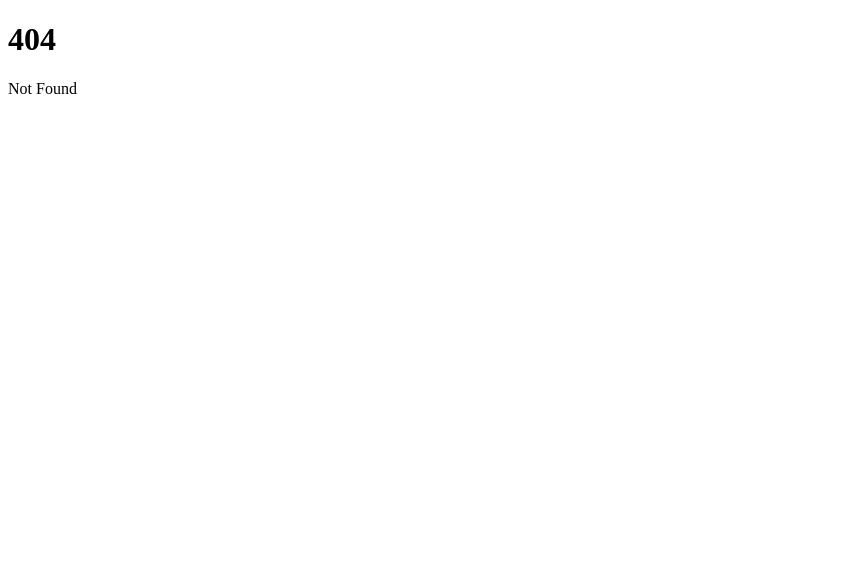
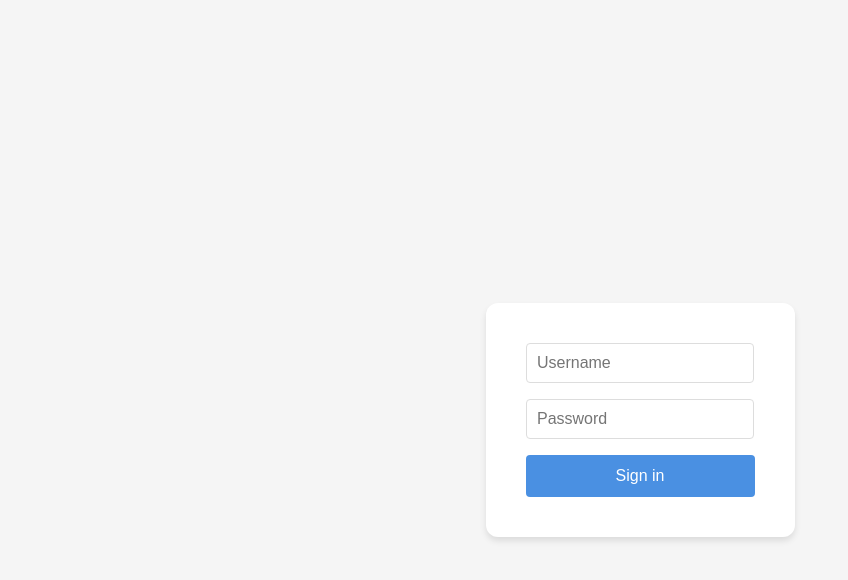
Before and after one commit to lukejameson/hedgerow.gg, a SvelteKit app: page /dev-login in a window 1280 px wide. Before the commit this address had no page. Shown: the top 580 px of the page, without its empty margins (0-848 px from the left). Built offline with nearby package versions, Linux system fonts and the light colour scheme.

Commit message:
Add login middle war for dev

```diff
--- a/src/hooks.server.js
+++ b/src/hooks.server.js
@@ -1,5 +1,22 @@
+import { ENVIRONMENT } from '$env/static/private';
+
 /** @type {import('@sveltejs/kit').Handle} */
 export async function handle({ event, resolve }) {
+    if (ENVIRONMENT === 'development') {
+        const isLoginPage = event.url.pathname === '/dev-login';
+
+        if (!isLoginPage && !event.url.pathname.startsWith('/dev-login-api')) {
+            const sessionCookie = event.cookies.get('dev_session');
+            if (!sessionCookie || sessionCookie !== 'authenticated') {
+                return new Response(null, {
+                    status: 302,
+                    headers: { Location: '/dev-login' }
+                });
+            }
+        }
+    }
+
+
 	const response = await resolve(event);
 	const headers = new Headers(response.headers);
 	const path = event.url.pathname;
@@ -31,6 +48,7 @@ export async function handle({ event, resolve }) {
 		}
 	}
 
+
 	return new Response(response.body, {
 		status: response.status,
 		headers
--- a/src/routes/+page.svelte
+++ b/src/routes/+page.svelte
@@ -12,4 +12,5 @@
 		<div class="progress"></div>
 	</div>
 	<p>Expected completion: Coming Soon</p>
+
 </div>
--- /dev/null
+++ b/src/routes/dev-login/+page.server.js
@@ -0,0 +1,27 @@
+import { DEV_PASSWORD, DEV_USERNAME, ENVIRONMENT } from '$env/static/private';
+import { redirect } from '@sveltejs/kit';
+
+export const actions = {
+  default: async ({ request, cookies }) => {
+    const data = await request.formData();
+    const username = data.get('username');
+    const password = data.get('password');
+
+    if (username === DEV_USERNAME && password === DEV_PASSWORD) {
+      cookies.set('dev_session', 'authenticated', {
+        path: '/',
+        httpOnly: true,
+        secure: true,
+        sameSite: 'strict',
+        maxAge: 60 * 60 * 24
+      });
+
+      throw redirect(303, '/');
+    }
+
+    return {
+      success: false,
+      error: 'Invalid credentials'
+    };
+  }
+};
--- /dev/null
+++ b/src/routes/dev-login/+page.svelte
@@ -0,0 +1,83 @@
+<script>
+	/** @type {import('./$types').ActionData} */
+
+	import '../../app.css';
+
+	export let form;
+</script>
+
+<div class="container">
+	<form method="POST">
+		{#if form?.error}
+			<div class="error-message">
+				{form.error}
+			</div>
+		{/if}
+
+		<div class="form-group">
+			<input type="text" id="username" name="username" placeholder="Username" required />
+		</div>
+
+		<div class="form-group">
+			<input type="password" id="password" name="password" placeholder="Password" required />
+		</div>
+
+		<button type="submit">Sign in</button>
+	</form>
+</div>
+
+<style>
+	h2 {
+		text-align: center;
+		color: #333;
+		margin-bottom: 0.5rem;
+	}
+
+	p {
+		text-align: center;
+		color: #666;
+		margin-bottom: 2rem;
+	}
+
+	.form-group {
+		margin-bottom: 1rem;
+	}
+
+	input {
+		width: 90%;
+		padding: 10px;
+		border: 1px solid #ddd;
+		border-radius: 4px;
+		font-size: 1rem;
+	}
+
+	input:focus {
+		outline: none;
+		border-color: #4a90e2;
+		box-shadow: 0 0 0 2px rgba(74, 144, 226, 0.2);
+	}
+
+	button {
+		width: 100%;
+		padding: 0.75rem;
+		background-color: #4a90e2;
+		color: white;
+		border: none;
+		border-radius: 4px;
+		font-size: 1rem;
+		cursor: pointer;
+		transition: background-color 0.2s;
+	}
+
+	button:hover {
+		background-color: #357abd;
+	}
+
+	.error-message {
+		background-color: #fee2e2;
+		color: #dc2626;
+		padding: 0.75rem;
+		border-radius: 4px;
+		margin-bottom: 1rem;
+	}
+</style>
```
